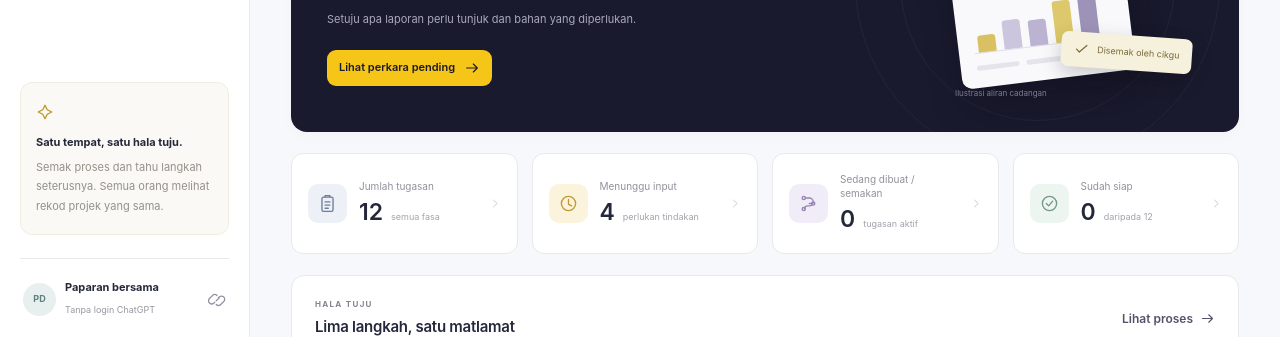
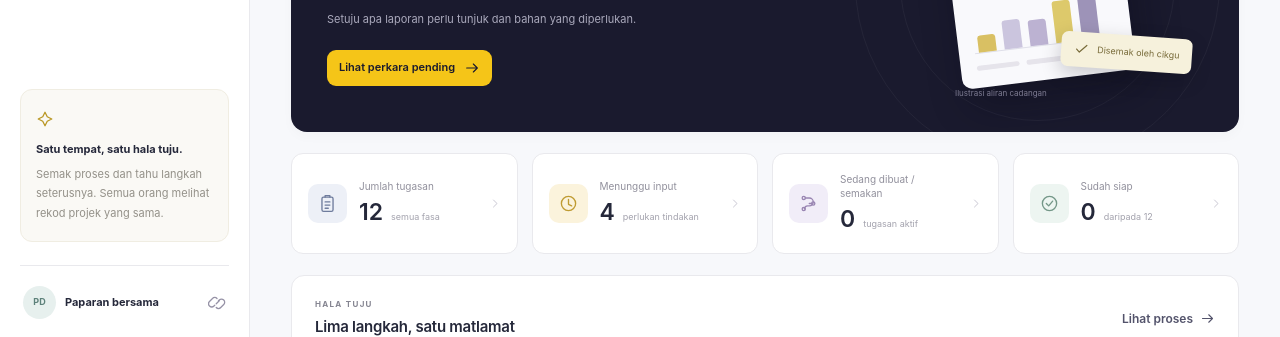
Before and after one commit to re1-a/perintis-project-tracker, a plain HTML site: page index.html in a window 1280 px wide. Shown: the part 463-800 px from the top of the page. Drawn offline with Linux system fonts and the light colour scheme.

Commit message:
Remove ChatGPT login caption from sidebar footer

```diff
--- a/index.html
+++ b/index.html
@@ -22,7 +22,7 @@
       <p class="nav-label">PROJEK</p><nav id="desktop-nav" aria-label="Navigasi projek"></nav>
       <div class="sidebar-spacer"></div>
       <div class="sidebar-note"><span class="note-spark" data-icon="spark"></span><strong>Satu tempat, satu hala tuju.</strong><p>Semak proses dan tahu langkah seterusnya. Semua orang melihat rekod projek yang sama.</p></div>
-      <div class="sidebar-footer"><span class="avatar owner-bersama">PD</span><div><strong>Paparan bersama</strong><span>Tanpa login ChatGPT</span></div><span data-icon="link"></span></div>
+      <div class="sidebar-footer"><span class="avatar owner-bersama">PD</span><div><strong>Paparan bersama</strong></div><span data-icon="link"></span></div>
     </aside>
     <div class="main-shell">
       <header class="topbar"><div class="breadcrumbs"><span>Perintis Didik</span><span data-icon="chevron"></span><strong id="breadcrumb">Ringkasan</strong></div><div class="topbar-actions"><button id="theme-toggle" class="icon-button theme-toggle" aria-label="Tukar ke mod gelap" aria-pressed="false"></button><span class="collaborators" aria-label="Pemilik tindakan: Cikgu Awan dan Rezz"><span class="avatar owner-awan">A</span><span class="avatar owner-rezz">R</span></span><button id="share" class="button secondary share-button" aria-label="Kongsi ruang"><span data-icon="link"></span><span>Kongsi ruang</span></button></div></header>
```
